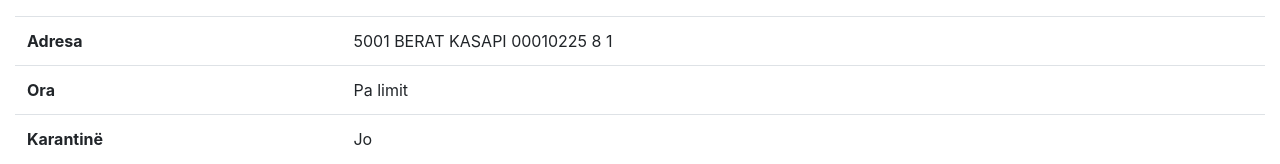
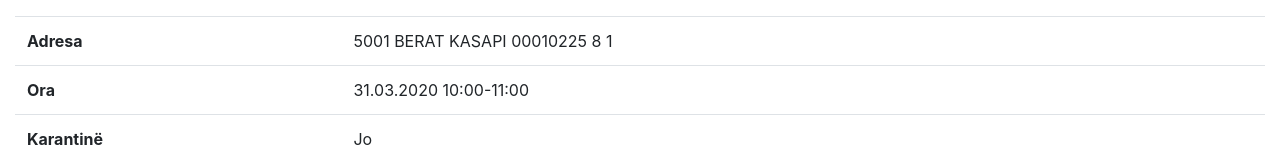
Before and after one commit to DarKr0x/mbgoval, a plain HTML site: page mirvjendollani/1.html in a window 1280 px wide. Shown: the part 482-646 px from the top of the page. Drawn offline with nearby package versions, Linux system fonts and the light colour scheme.

Commit message:
Update and rename index.html to 1.html

```diff
--- a/mirvjendollani/index.html
+++ b/mirvjendollani/1.html
@@ -53,7 +53,7 @@
                             </tr>
                                                                                                                     <tr>
                                 <th>Ora</th>
-                                <td>Pa limit</td>
+                                <td>31.03.2020 10:00-11:00</td>
                             </tr>
                                                                                                                     <tr>
                                 <th>Karantinë</th>
```
